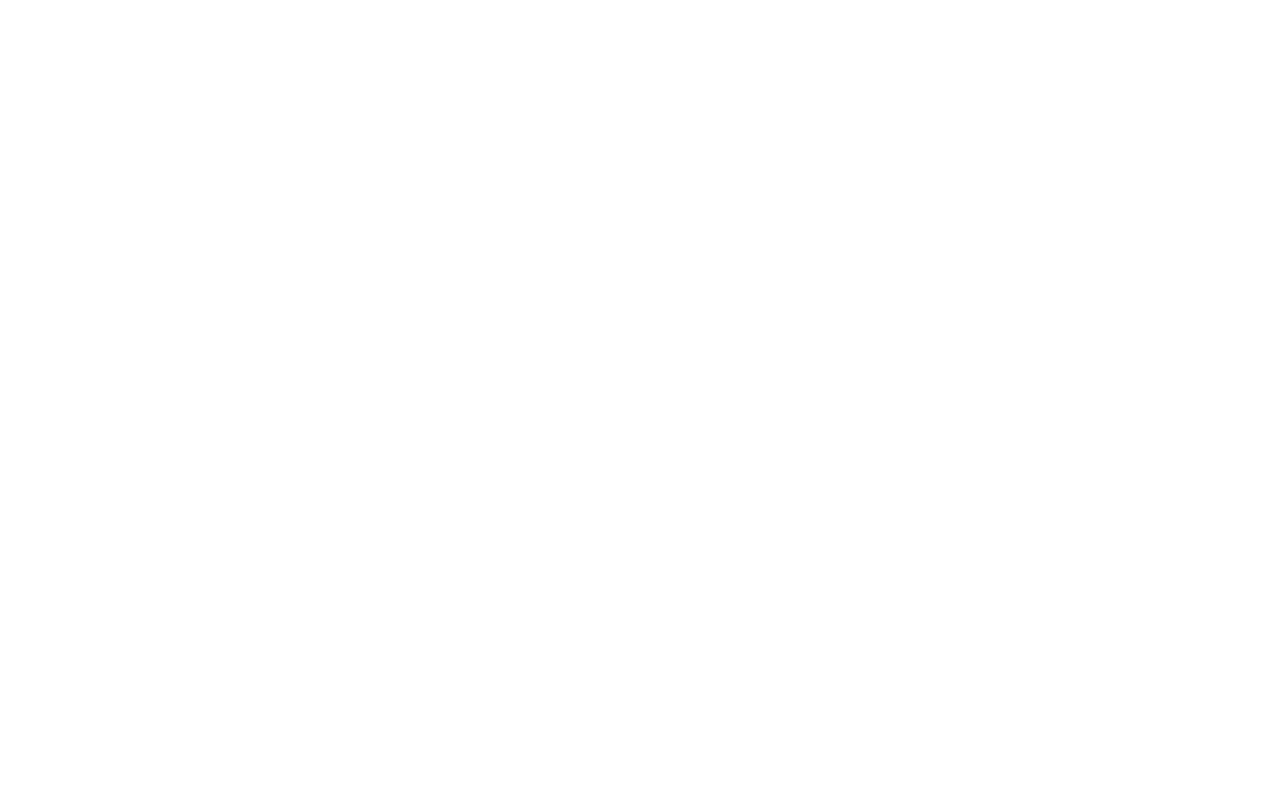
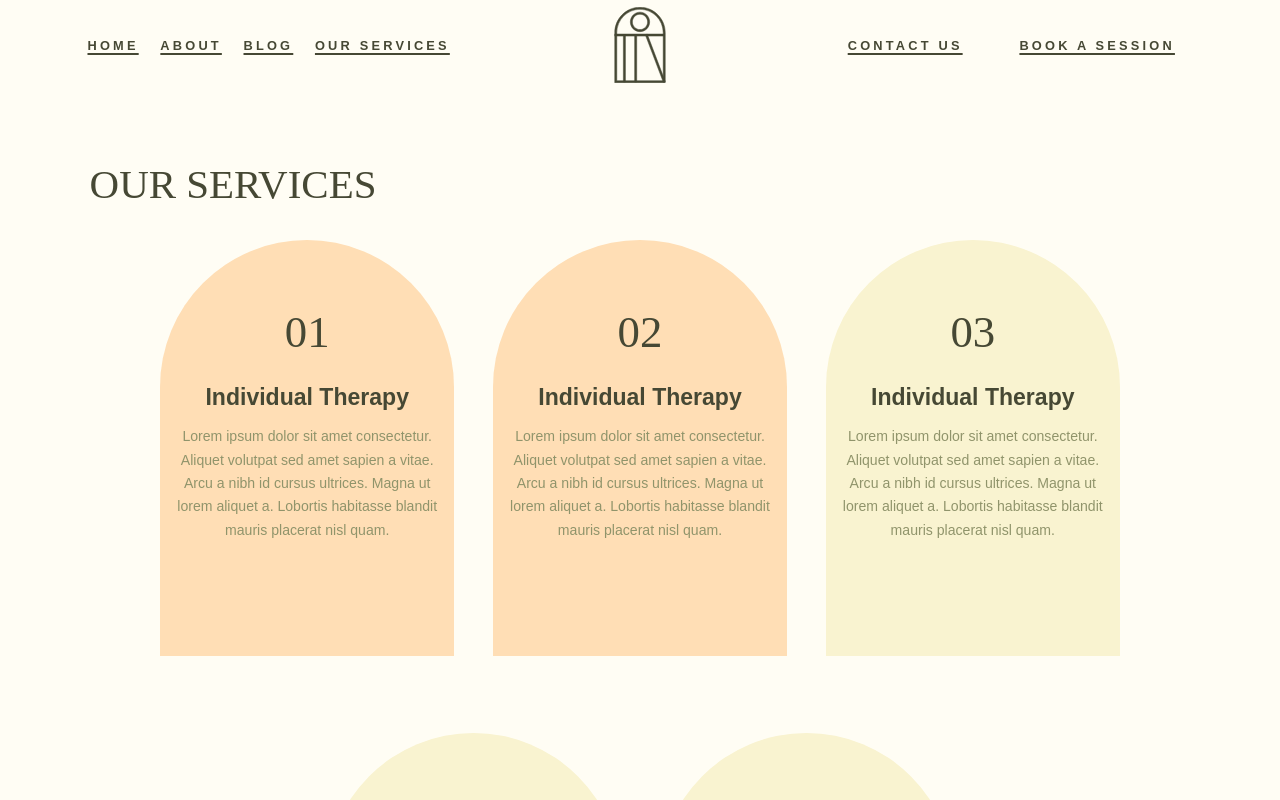
Before and after one commit to MohamedElnaggar1223/sonderhood, a React (Create React App) app: page /services in a window 1280 px wide. Built offline with nearby package versions, Linux system fonts and the light colour scheme.

Commit message:
ServicesComplete

```diff
--- a/src/App.js
+++ b/src/App.js
@@ -3,6 +3,7 @@
 import HomePage from './components/HomePage/HomePage';
 import Layout from './components/HomePage/Layout';
 import About from './components/About/About';
+import Services from './components/Services/Services';
 
 function App()
 {
@@ -13,6 +14,9 @@
 
                 <Route path='/About' element={<About />} />
                 <Route path='/about' element={<About />} />
+
+                <Route path='/Services' element={<Services />} />
+                <Route path='/services' element={<Services />} />
             </Route>
 
         </Routes>
--- a/src/components/About/About.js
+++ b/src/components/About/About.js
@@ -1,6 +1,5 @@
 import React from 'react'
 import PagesHeader from '../PagesHeader/PagesHeader'
-import MeetTheTeam from '../HomePage/MeetTheTeam'
 import AboutMeetTheTeam from './AboutMeetTheTeam'
 
 export default function About()
--- a/src/components/About/AboutMeetTheTeam.js
+++ b/src/components/About/AboutMeetTheTeam.js
@@ -2,8 +2,6 @@
 import therapist3 from '../../imgs/therapist1.png'
 import therapist2 from '../../imgs/therapist2.png'
 import therapist1 from '../../imgs/therapist3.png'
-import { FontAwesomeIcon } from '@fortawesome/react-fontawesome'
-import { faChevronDown } from '@fortawesome/free-solid-svg-icons'
 import Therapist from '../HomePage/Therapist'
 
 export default function AboutMeetTheTeam()
--- a/src/components/HomePage/HomeHeader.js
+++ b/src/components/HomePage/HomeHeader.js
@@ -9,7 +9,7 @@
                 <div className='HomeHeaderAnchor'><Link to='/'>HOME</Link></div>
                 <div className='HomeHeaderAnchor'><Link to='/About'>ABOUT</Link></div>
                 <div className='HomeHeaderAnchor'><Link to='/'>BLOG</Link></div>
-                <div className='HomeHeaderAnchor'><Link to='/'>OUR SERVICES</Link></div>
+                <div className='HomeHeaderAnchor'><Link to='/Services'>OUR SERVICES</Link></div>
             </div>
             <svg xmlns="http://www.w3.org/2000/svg" width="52" height="76" viewBox="0 0 52 76" fill="none">
                 <path d="M22.7101 28.0581V27.8081H22.4601H20.917H20.667V28.0581V74.7204V74.9704H20.917H22.4601H22.7101V74.7204V28.0581Z" fill="#F9F3D0" stroke="#F9F3D0"strokeWidth="0.5"/>
--- a/src/components/HomePage/LookingForHelp.js
+++ b/src/components/HomePage/LookingForHelp.js
@@ -1,11 +1,14 @@
 import React from 'react'
 import search from '../../imgs/Search.png'
 import HelpButton from './HelpButton'
+import { useNavigate } from 'react-router-dom'
 
 export default function LookingForHelp()
 {
     const buttons = ['Depression & Anxiety', 'Eating problems', 'Anxiety', 'Marriage problems', 'Body dysmorphic disorder (BDD)', 'Loneliness', 'Depression & Anxiety', 'Eating problems', 'Anxiety', 'Marriage problems', 'Body dysmorphic disorder (BDD)', 'Loneliness']
     const buttonItems = buttons.map((button, index) => <HelpButton key={index} button={button} />)
+
+    const navigate = useNavigate()
 
     return (
         <div className='LookingForHelpContainer'>
@@ -27,7 +30,7 @@
                 </div>
                 <div className='LookingForHelpItemsButtons'>
                     <button className='LookingForHelpItemsFindButton'>FIND A THERAPIST</button>
-                    <button className='LookingForHelpItemsAboutButton'>ABOUT US</button>
+                    <button onClick={() => navigate('/About')} className='LookingForHelpItemsAboutButton'>ABOUT US</button>
                 </div>
             </div>
         </div>
--- a/src/components/PagesHeader/PagesHeader.js
+++ b/src/components/PagesHeader/PagesHeader.js
@@ -1,15 +1,25 @@
-import React from 'react'
+import React, { useEffect, useRef } from 'react'
 import { Link } from 'react-router-dom'
 
 export default function PagesHeader()
 {
+    const HeaderRef = useRef()
+
+    useEffect(() =>
+    {
+        //@ts-ignore
+        HeaderRef.current.scrollIntoView({ behavior: 'smooth' })
+    }, [])
+
     return (
+
         <div className='PagesHeaderContainer'>
             <div className='PagesHeaderContent'>
-                <div className='PagesHeaderAnchor'><Link to='/'>HOME</Link></div>
+            {/*//@ts-ignore*/}
+                <div ref={HeaderRef} className='PagesHeaderAnchor'><Link to='/'>HOME</Link></div>
                 <div className='PagesHeaderAnchor'><Link to='/About'>ABOUT</Link></div>
                 <div className='PagesHeaderAnchor'><Link to='/'>BLOG</Link></div>
-                <div className='PagesHeaderAnchor'><Link to='/'>OUR SERVICES</Link></div>
+                <div className='PagesHeaderAnchor'><Link to='/Services'>OUR SERVICES</Link></div>
             </div>
             <svg xmlns="http://www.w3.org/2000/svg" width="52" height="76" viewBox="0 0 52 76" fill="none">
                 <path d="M22.7106 28.0581V27.8081H22.4606H20.9175H20.6675V28.0581V74.7204V74.9704H20.9175H22.4606H22.7106V74.7204V28.0581Z" fill="#464834" stroke="#464834" stroke-width="0.5"/>
--- /dev/null
+++ b/src/components/Services/Services.js
@@ -0,0 +1,89 @@
+import React from 'react'
+import PagesHeader from '../PagesHeader/PagesHeader'
+import WhySonderHood from '../HomePage/WhySonderHood'
+const colors = ['#F9F3D0', '#FFDEB5', '#D6DCA2']
+
+export default function Serives()
+{
+    return (
+        <>
+        <div className='ServicesPageContainer'>
+            <PagesHeader />
+            <div className='ServicesPage'>
+                <div className='ServicesPageHeader'>
+                    <div className='ServicesPageHeaderTitle'>
+                        OUR SERVICES
+                    </div>
+                </div>
+                <div className='ServicesPageItems'>
+                    <div className='ServicesPageItemsTopPart'>
+                        <div className='OurServicesItemContainer' style={{ background: colors[Math.floor(Math.random() * 3)] }}>
+                            <div className='OurServicesItemNumber'>
+                                01
+                            </div>
+                            <div className='OurServicesItemTitle'>
+                                Individual Therapy
+                            </div>
+                            <div className='OurServicesItemBody'>
+                                Lorem ipsum dolor sit amet consectetur. Aliquet volutpat sed amet sapien a vitae. Arcu a nibh id cursus ultrices. Magna ut lorem aliquet a. Lobortis habitasse blandit mauris placerat nisl quam.
+                            </div>
+                        </div>
+
+                        <div className='OurServicesItemContainer' style={{ background: colors[Math.floor(Math.random() * 3)] }}>
+                            <div className='OurServicesItemNumber'>
+                                02
+                            </div>
+                            <div className='OurServicesItemTitle'>
+                                Individual Therapy
+                            </div>
+                            <div className='OurServicesItemBody'>
+                                Lorem ipsum dolor sit amet consectetur. Aliquet volutpat sed amet sapien a vitae. Arcu a nibh id cursus ultrices. Magna ut lorem aliquet a. Lobortis habitasse blandit mauris placerat nisl quam.
+                            </div>
+                        </div>
+
+                        <div className='OurServicesItemContainer' style={{ background: colors[Math.floor(Math.random() * 3)] }}>
+                            <div className='OurServicesItemNumber'>
+                                03
+                            </div>
+                            <div className='OurServicesItemTitle'>
+                                Individual Therapy
+                            </div>
+                            <div className='OurServicesItemBody'>
+                                Lorem ipsum dolor sit amet consectetur. Aliquet volutpat sed amet sapien a vitae. Arcu a nibh id cursus ultrices. Magna ut lorem aliquet a. Lobortis habitasse blandit mauris placerat nisl quam.
+                            </div>
+                        </div>
+                    </div>
+
+                    <div className='ServicesPageItemsBotPart'>
+                        <div className='OurServicesItemContainer' style={{ background: colors[Math.floor(Math.random() * 3)] }}>
+                            <div className='OurServicesItemNumber'>
+                                04
+                            </div>
+                            <div className='OurServicesItemTitle'>
+                                Individual Therapy
+                            </div>
+                            <div className='OurServicesItemBody'>
+                                Lorem ipsum dolor sit amet consectetur. Aliquet volutpat sed amet sapien a vitae. Arcu a nibh id cursus ultrices. Magna ut lorem aliquet a. Lobortis habitasse blandit mauris placerat nisl quam.
+                            </div>
+                        </div>
+
+                        <div className='OurServicesItemContainer' style={{ background: colors[Math.floor(Math.random() * 3)] }}>
+                            <div className='OurServicesItemNumber'>
+                                05
+                            </div>
+                            <div className='OurServicesItemTitle'>
+                                Individual Therapy
+                            </div>
+                            <div className='OurServicesItemBody'>
+                                Lorem ipsum dolor sit amet consectetur. Aliquet volutpat sed amet sapien a vitae. Arcu a nibh id cursus ultrices. Magna ut lorem aliquet a. Lobortis habitasse blandit mauris placerat nisl quam.
+                            </div>
+                        </div>
+
+                    </div>
+                </div>
+            </div>
+        </div>
+        <WhySonderHood />
+        </>
+    )
+}
--- a/src/index.css
+++ b/src/index.css
@@ -867,6 +867,7 @@
 	margin-right: 7.55%;
 	margin-left: 7.5%;
 	margin-bottom: 5%;
+	transition: all 1s;
 }
 
 .MeetTheTeamItem
@@ -1772,6 +1773,138 @@
 	outline: none;
 }
 
+.ServicesPageContainer
+{
+	height: 160%;
+	width: 100%;
+	display: flex;
+	flex-direction: column;
+	background: var(--Sonder-white);
+	flex: 0 0 auto;
+}
+
+.ServicesPageContainer .PagesHeaderContainer
+{
+	height: 4%;
+}
+
+.ServicesPage
+{
+	max-height: 92.8%;
+	height: 78%;
+	width: 86%;
+	margin-left: 7%;
+	margin-right: 7%;
+	display: flex;
+	flex-direction: column;
+	flex: 0 0 auto;
+	margin-top: 7.2%;
+
+}
+
+.ServicesPageHeader
+{
+	height: 8%;
+	display: flex;
+	flex-direction: column;
+	align-items: flex-start;
+}
+
+.ServicesPageHeaderTitle
+{
+	color: var(--Sonder-olive, #464834);
+	font-feature-settings: 'clig' off, 'liga' off;
+	font-family: Raglika;
+	font-size: 3.2vw;
+	font-style: normal;
+	font-weight: 400;
+	line-height: 103.704%;
+	text-transform: uppercase;
+	margin-bottom: 1%;
+	display: flex;
+}
+
+.ServicesPageItems
+{
+	height: 90%;
+	margin-bottom: 2%;
+	margin-top: 1%;
+	display: flex;
+	flex-direction: column;
+}
+
+.ServicesPageItemsTopPart
+{
+	display: grid;
+	grid-template-columns: auto auto auto;
+	height: 50%;
+	margin-bottom: 3.5%;
+	justify-content: space-around;
+	align-items: center;
+	margin-left: auto;
+	margin-right: auto;
+	column-gap: 3vw;
+}
+
+.ServicesPageItemsBotPart
+{
+	margin-top: 3.5%;
+	display: grid;
+	grid-template-columns: auto auto;
+	justify-content: space-around;
+	align-items: center;
+	height: 50%;
+	margin-left: auto;
+	margin-right: auto;
+	column-gap: 3vw;
+}
+
+.ServicesPageItems .ServicesPageItemsTopPart .OurServicesItemContainer
+{
+	width: 23vw;
+	height: 52vh;
+}
+
+.ServicesPageItems .ServicesPageItemsBotPart .OurServicesItemContainer
+{
+	width: 23vw;
+	height: 52vh;
+}
+
+.ServicesPageItems .ServicesPageItemsBotPart .OurServicesItemContainer .OurServicesItemNumber
+{
+	font-size: 3.5vw;
+}
+
+.ServicesPageItems .ServicesPageItemsTopPart .OurServicesItemContainer .OurServicesItemNumber
+{
+	font-size: 3.5vw;
+}
+
+.ServicesPageItems .ServicesPageItemsBotPart .OurServicesItemContainer .OurServicesItemTitle
+{
+	font-size: 1.8vw;
+}
+
+.ServicesPageItems .ServicesPageItemsTopPart .OurServicesItemContainer .OurServicesItemTitle
+{
+	font-size: 1.8vw;
+}
+
+.ServicesPageItems .ServicesPageItemsTopPart .OurServicesItemContainer .OurServicesItemBody
+{
+	font-size: 1.1vw;
+	padding-left: 5%;
+	padding-right: 5%;
+}
+
+.ServicesPageItems .ServicesPageItemsBotPart .OurServicesItemContainer .OurServicesItemBody
+{
+	font-size: 1.1vw;
+	padding-left: 5%;
+	padding-right: 5%;
+}
+
 @media (max-width: 480px)
 {
 	.WhySonderContainer
```
